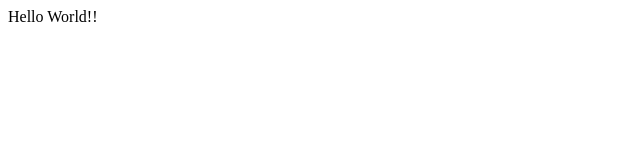
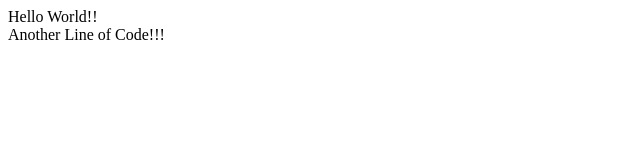
Before and after one commit to Freaklord11/ReyTest, a plain HTML site: page index.html in a window 1280 px wide. Shown: the whole page, without its empty margins (0-640 px from the left). Drawn offline with Linux system fonts and the light colour scheme.

Commit message:
Update index.html

```diff
--- a/index.html
+++ b/index.html
@@ -2,5 +2,7 @@
   <h1></h1>
   <body>
     Hello World!!
+    <br />
+    Another Line of Code!!!
   </body>
 </html>
```
